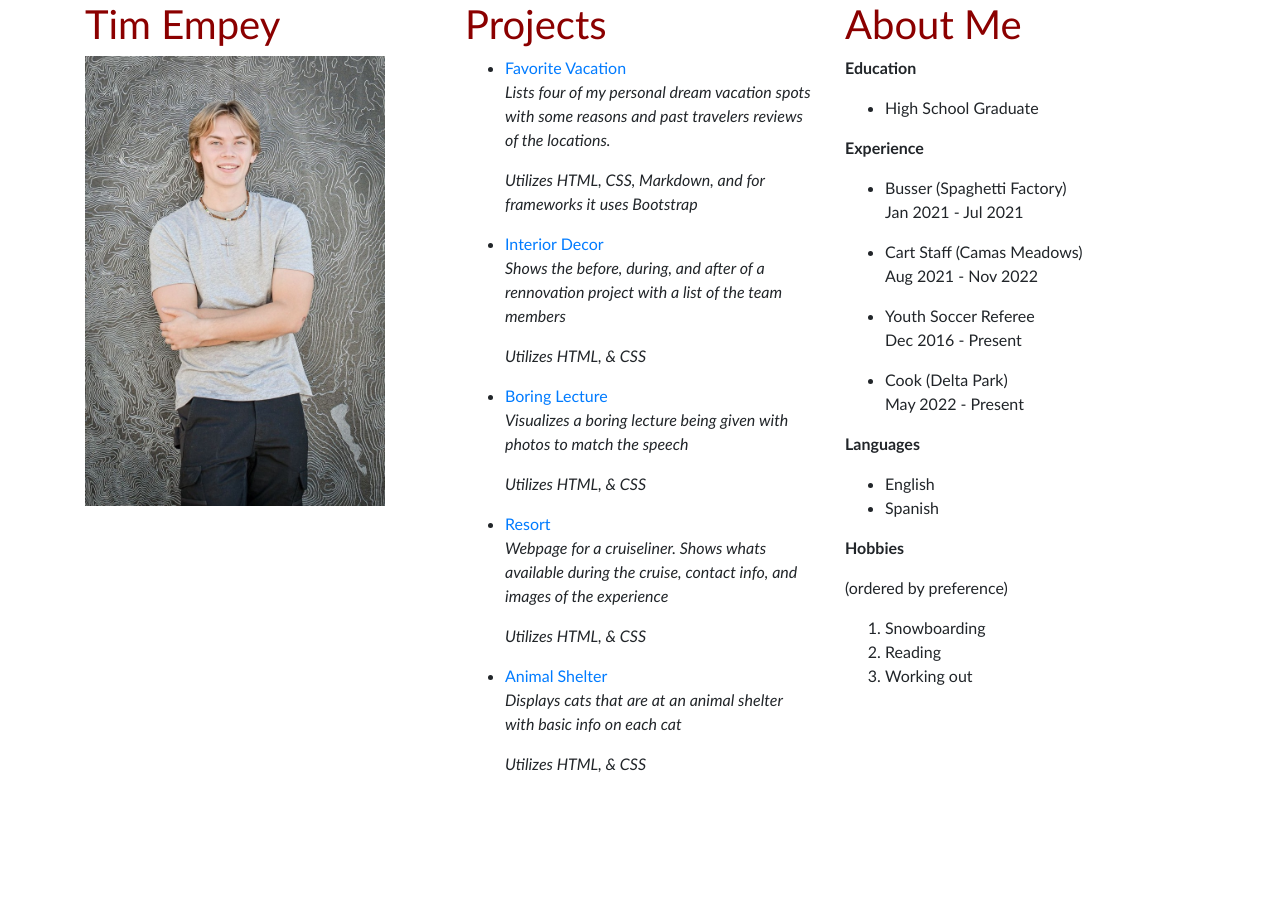
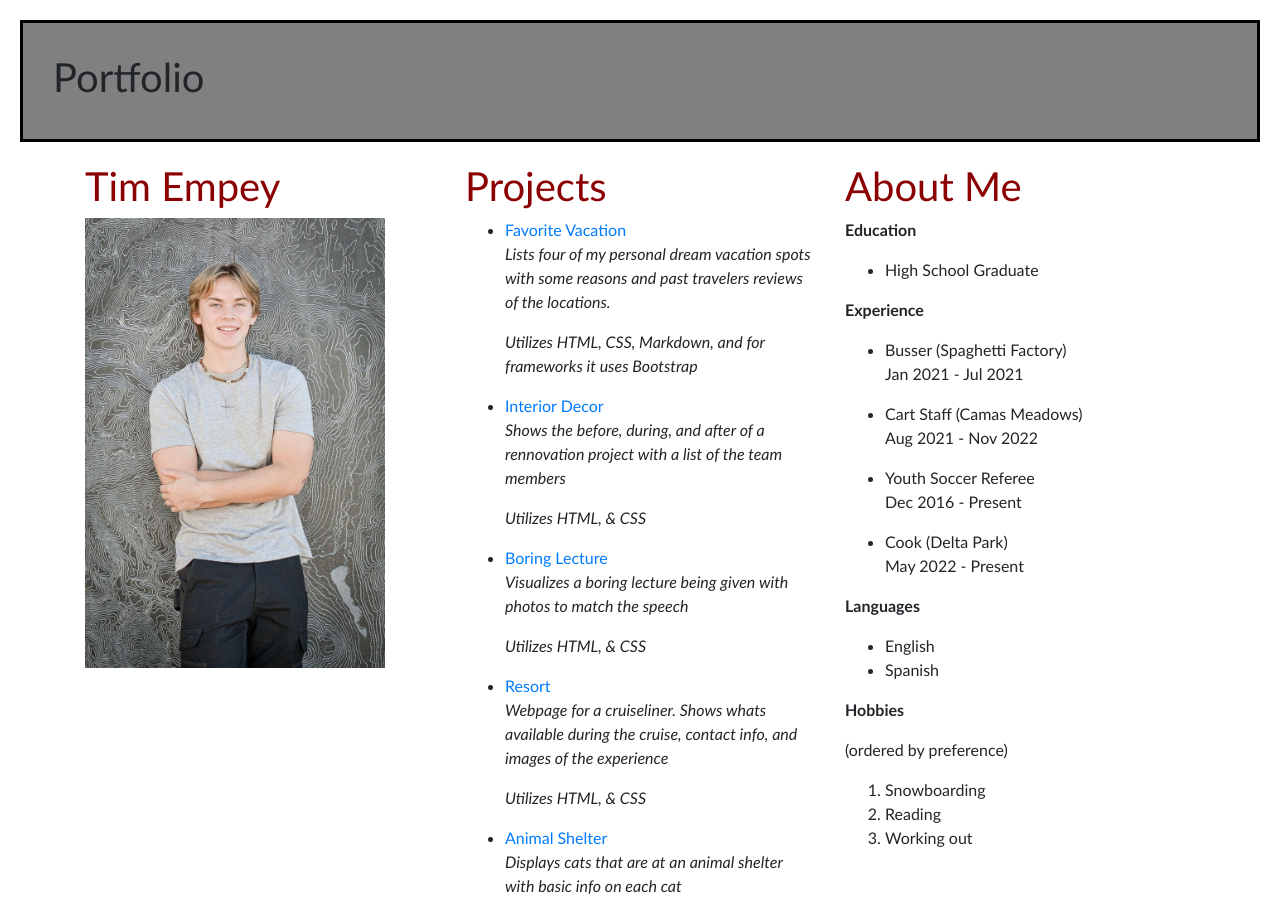
Before and after one commit to TimEmpey/portfolio-webpage, a plain HTML site: page index.html in a window 1280 px wide. Shown: the top 901 px of the page. Before the commit the page ends 800 px from the top, so only its background shows below. Drawn offline with nearby package versions, Linux system fonts and the light colour scheme.

Commit message:
add header with border, padding, margin, and background

```diff
--- a/css/styles.css
+++ b/css/styles.css
@@ -1,9 +1,5 @@
 body{
   font-family: optima;
-}
-h1{
-  color: darkred;
-  font-size: 40px;
 }
 h2{
   color: darkred;
@@ -13,3 +9,13 @@ h3{
   color: darkred;
   font-size: 40px;
 }
+h4{
+  color: darkred;
+  font-size: 40px;
+}
+.header{
+  background-color: grey;
+  margin: 20px;
+  border: solid black;
+  padding: 30px;
+}
--- a/index.html
+++ b/index.html
@@ -1,3 +1,4 @@
+<!--Head with bootstrap link and style sheet link-->
 <!DOCTYPE html>
 <html lang="en-US">
 <head>
@@ -8,14 +9,18 @@
 </head>
 
 <body>
+  <div class="header">
+    <h1>Portfolio</h1>
+  </div>
+  <!--Anything within 'container' is a part of the main portfolio-->
   <div class="container">
     <div class="row">
       <div class="col-4">
-        <h1>Tim Empey</h1>
+        <h2>Tim Empey</h2>
         <img src="img/portrait-portfolio-landing-page.jpg" alt="portrait of Tim Empey" width="300px">
       </div>
       <div class="col-4">
-      <h2>Projects</h2>
+      <h3>Projects</h3>
       <ul>
         <li><a href="https://github.com/TimEmpey/favorite-vacation">Favorite Vacation</a></li>
         <p>
@@ -55,7 +60,7 @@
       </ul>
       </div>
       <div class="col-4">
-        <h3>About Me</h3>
+        <h4>About Me</h4>
         <p><strong>Education</strong></p>
         <ul>
           <li>High School Graduate</li>
```
